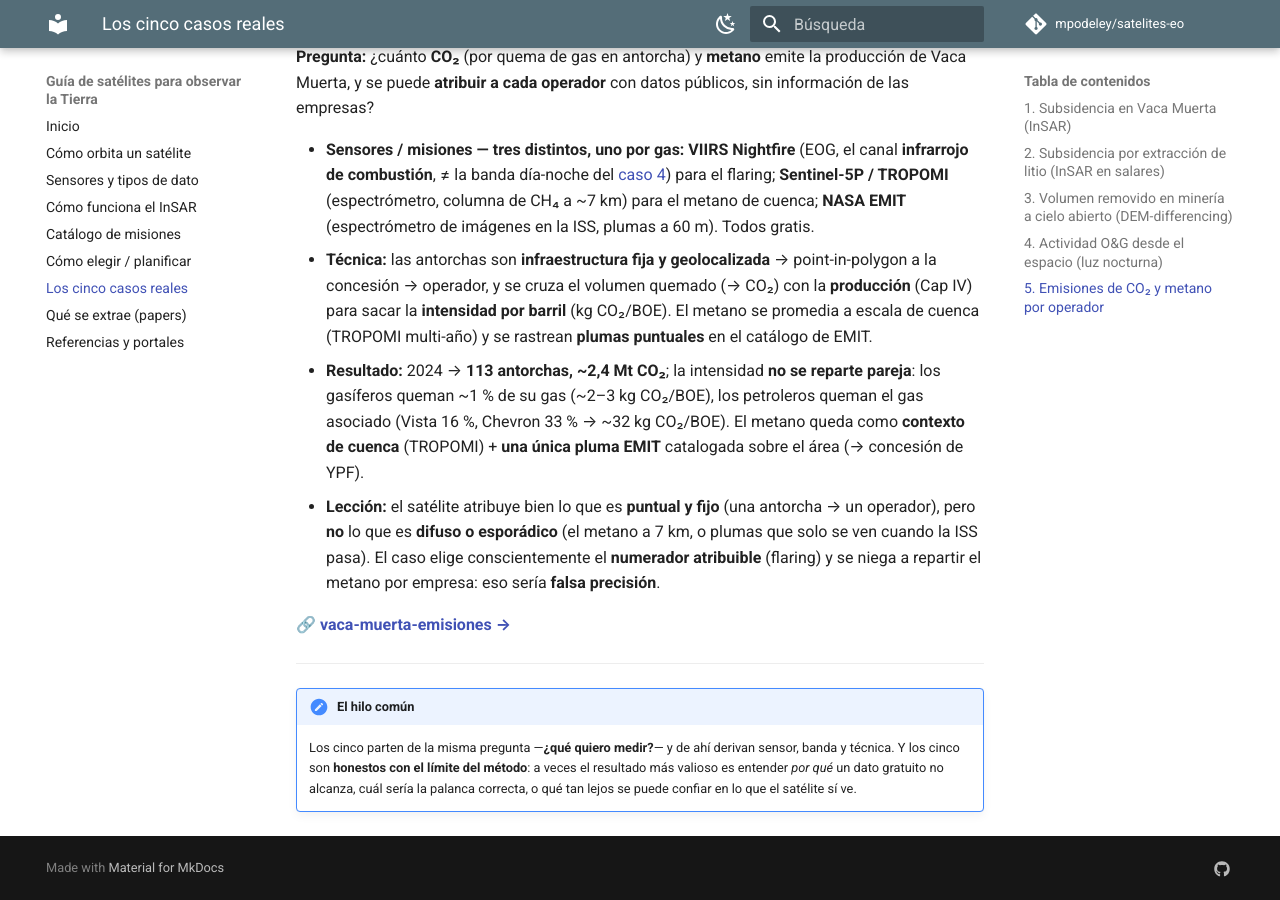
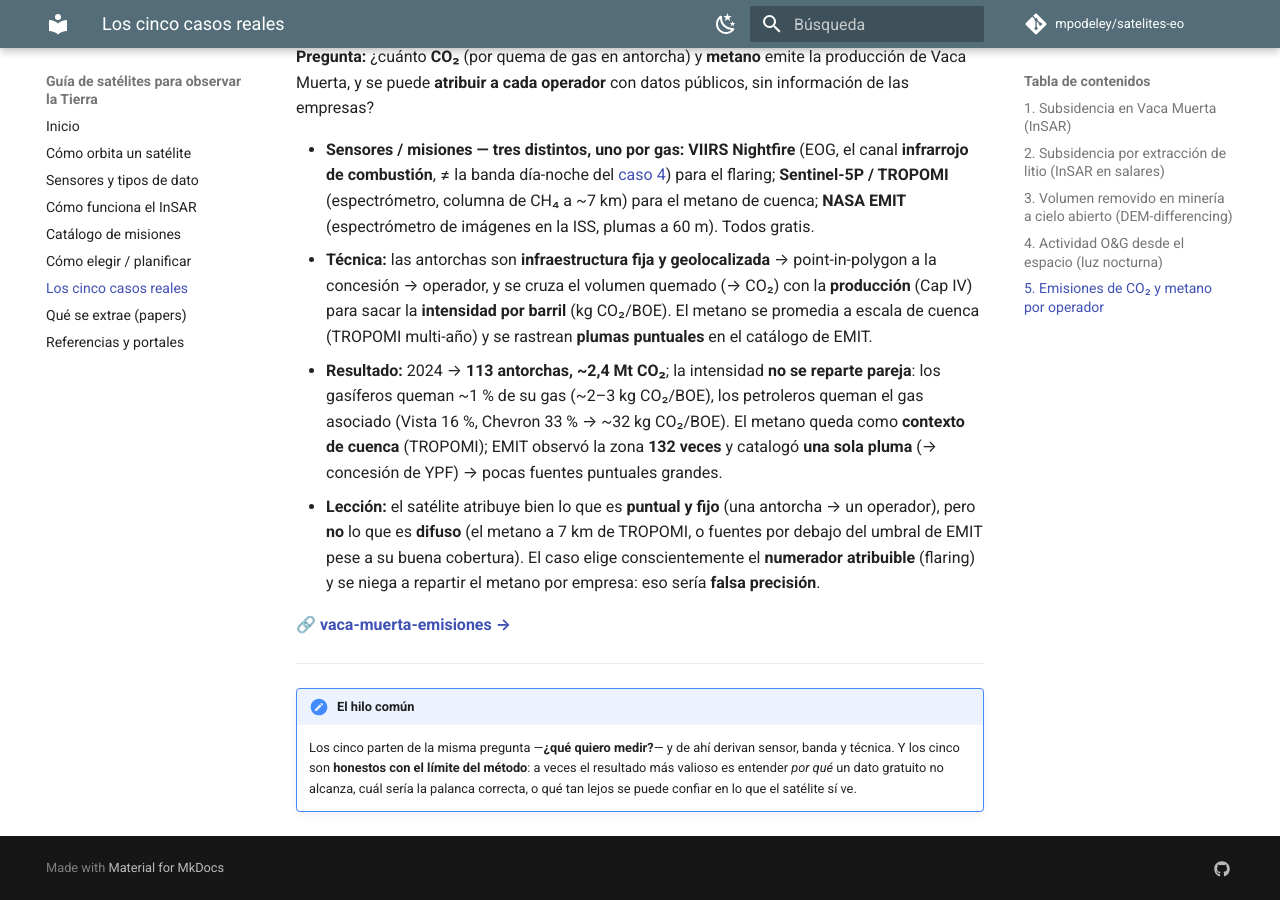
Before and after one commit to mpodeley/satelites-eo, an MkDocs documentation site: the page built from docs/casos.md, in a window 1280 px wide and 900 px high, scrolled down 2070 px. Built offline with MkDocs 1.6.1 and Material for MkDocs 9.7.7, drawn with Linux system fonts in a browser that asks for light colours; comment, search, counter and statistics services are not loaded.

Commit message:
Caso 5: precisar cobertura EMIT (132 fechas, 1 pluma → metano difuso)
Co-Authored-By: Claude Opus 4.8 <noreply@anthropic.com>

```diff
--- a/docs/casos.md
+++ b/docs/casos.md
@@ -82,12 +82,12 @@ Muerta, y se puede **atribuir a cada operador** con datos públicos, sin informa
   multi-año) y se rastrean **plumas puntuales** en el catálogo de EMIT.
 - **Resultado:** 2024 → **113 antorchas, ~2,4 Mt CO₂**; la intensidad **no se reparte pareja**: los
   gasíferos queman ~1 % de su gas (~2–3 kg CO₂/BOE), los petroleros queman el gas asociado (Vista 16 %,
-  Chevron 33 % → ~32 kg CO₂/BOE). El metano queda como **contexto de cuenca** (TROPOMI) + **una única
-  pluma EMIT** catalogada sobre el área (→ concesión de YPF).
+  Chevron 33 % → ~32 kg CO₂/BOE). El metano queda como **contexto de cuenca** (TROPOMI); EMIT observó la
+  zona **132 veces** y catalogó **una sola pluma** (→ concesión de YPF) → pocas fuentes puntuales grandes.
 - **Lección:** el satélite atribuye bien lo que es **puntual y fijo** (una antorcha → un operador), pero
-  **no** lo que es **difuso o esporádico** (el metano a 7 km, o plumas que solo se ven cuando la ISS
-  pasa). El caso elige conscientemente el **numerador atribuible** (flaring) y se niega a repartir el
-  metano por empresa: eso sería **falsa precisión**.
+  **no** lo que es **difuso** (el metano a 7 km de TROPOMI, o fuentes por debajo del umbral de EMIT pese
+  a su buena cobertura). El caso elige conscientemente el **numerador atribuible** (flaring) y se niega a
+  repartir el metano por empresa: eso sería **falsa precisión**.
 
 🔗 **[vaca-muerta-emisiones →](https://mpodeley.github.io/vaca-muerta-emisiones/)**
 
```
